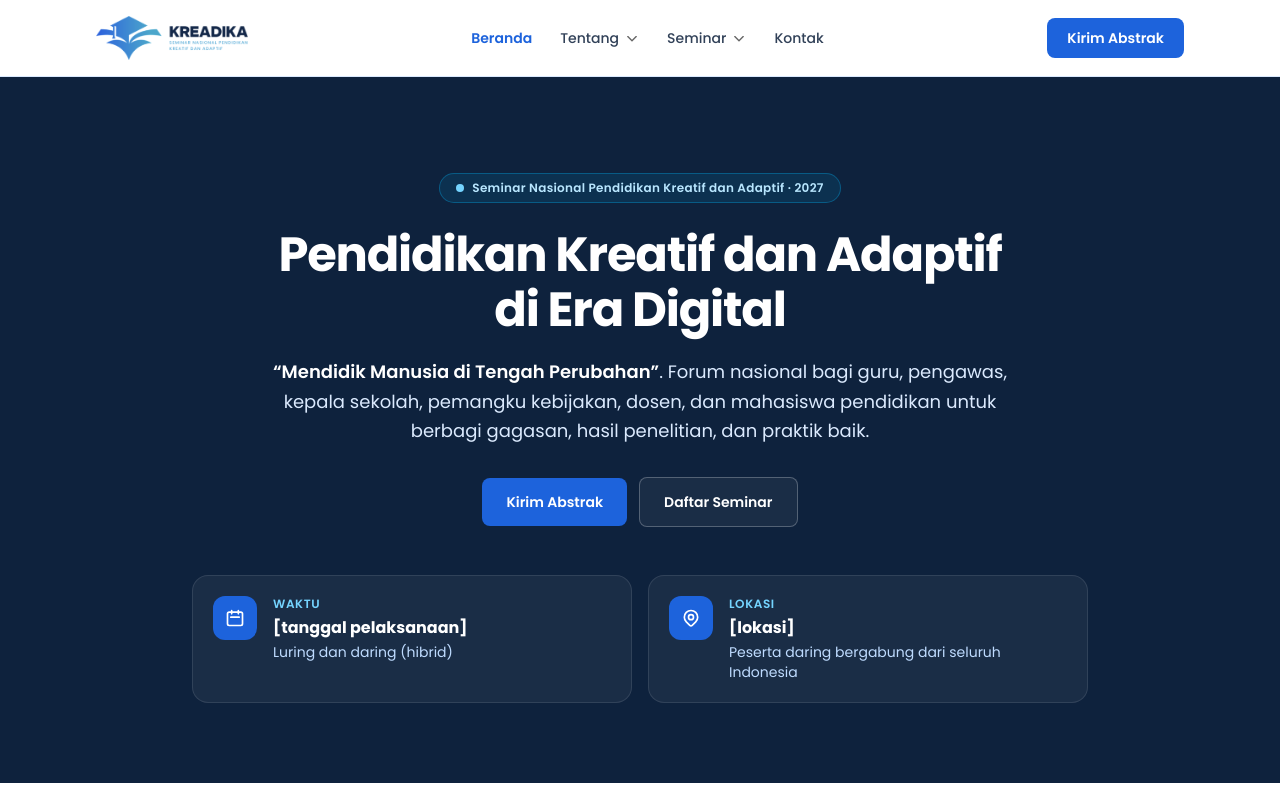
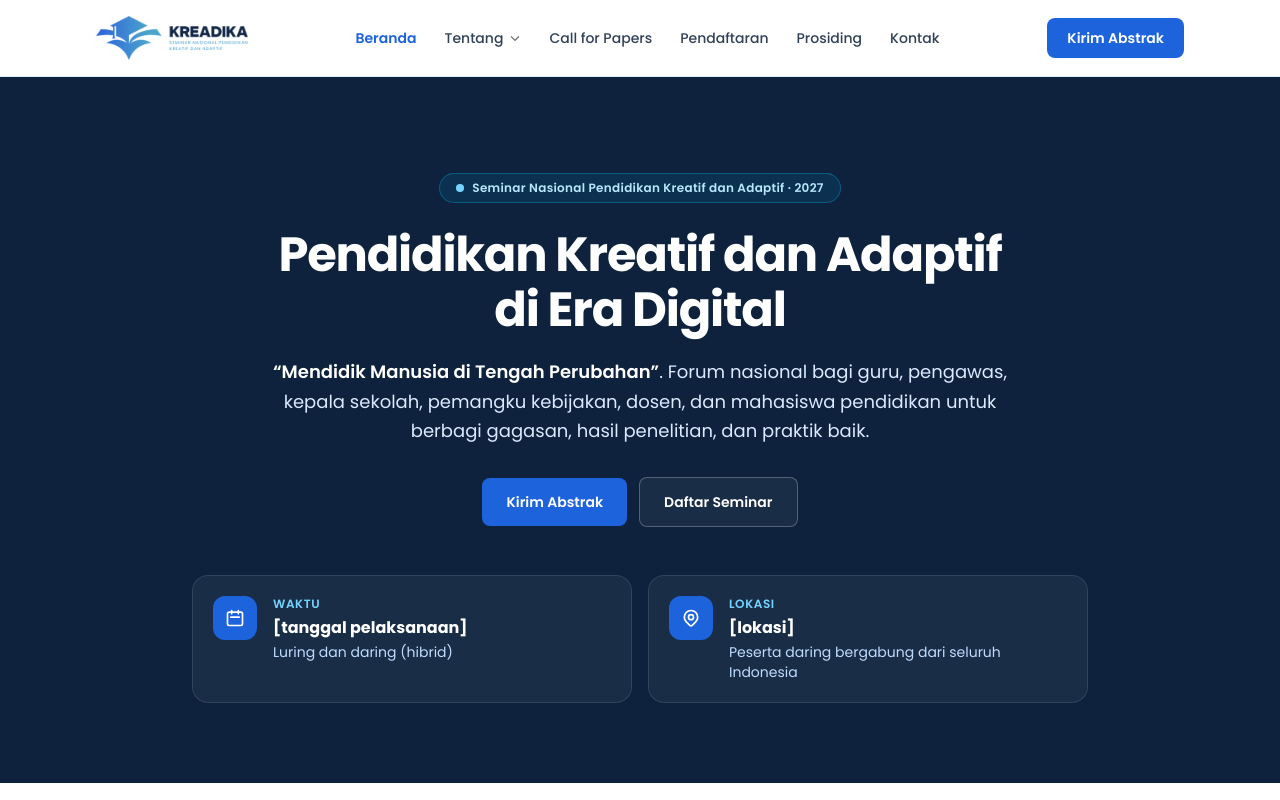
Before and after one commit to AzmiFirmansah/kreadika-landing-page, a React (Vite) app: page / in a window 1280 px wide. Shown: the top 800 px of the page. Built offline with nearby package versions, Linux system fonts and the light colour scheme.

Commit message:
style: refine navbar layout

```diff
--- a/src/components/Navbar.jsx
+++ b/src/components/Navbar.jsx
@@ -34,52 +34,53 @@ function Navbar({ currentPath = "/", onNavigate }) {
           aria-label="Primary Navigation"
           className="hidden md:flex md:items-center"
         >
-          <ul className="flex items-center gap-7 text-sm font-medium text-slate-700">
+          <ul className="flex items-center gap-6 lg:gap-7 text-sm font-medium text-slate-700">
             <li>
               <a
                 href="/"
                 onClick={(e) => handleClick(e, "/")}
-                className={
-                  currentPath === "/" ? "font-semibold text-kreadika-royal" : ""
-                }
+                className={`py-2 transition-colors ${
+                  currentPath === "/"
+                    ? "font-semibold text-kreadika-royal"
+                    : "hover:text-kreadika-royal"
+                }`}
               >
                 Beranda
               </a>
             </li>
 
-            {/* Dropdown Menu: About Seminar */}
+            {/* Dropdown Menu: Tentang */}
             <li className="relative group">
-              <button
-                type="button"
-                data-dropdown-toggle="dropdown-tentang"
-                aria-expanded="false"
-                className={`flex items-center gap-1.5 py-2 cursor-pointer ${
+              <a
+                href="/tentang"
+                onClick={(e) => handleClick(e, "/tentang")}
+                className={`flex items-center gap-1.5 py-2 transition-colors cursor-pointer ${
                   currentPath.startsWith("/tentang") ||
                   currentPath.startsWith("/panitia") ||
                   currentPath.startsWith("/mitra")
                     ? "font-semibold text-kreadika-royal"
-                    : "text-slate-700"
+                    : "hover:text-kreadika-royal"
                 }`}
               >
                 <span>Tentang</span>
                 <img
                   src={chevronDown}
                   alt=""
-                  className="h-3.5 w-3.5 opacity-60"
+                  className="h-3 w-3 opacity-60 transition-transform duration-200 group-hover:rotate-180"
                 />
-              </button>
+              </a>
               <div
                 id="dropdown-tentang"
-                className="hidden group-hover:block absolute left-0 top-full z-50 w-60 pt-1"
+                className="invisible opacity-0 group-hover:visible group-hover:opacity-100 transition-all duration-150 absolute left-0 top-full z-50 w-60 pt-2"
               >
                 <div className="rounded-xl border border-blue-100 bg-white p-1.5 shadow-lg shadow-blue-950/5">
                   <a
                     href="/tentang"
                     onClick={(e) => handleClick(e, "/tentang")}
-                    className={`block rounded-lg px-3.5 py-2.5 text-sm ${
+                    className={`block rounded-lg px-3.5 py-2.5 text-sm transition-colors ${
                       currentPath === "/tentang"
-                        ? "bg-kreadika-ice"
-                        : "hover:bg-slate-50"
+                        ? "bg-kreadika-ice text-kreadika-royal"
+                        : "hover:bg-slate-50 text-slate-700"
                     }`}
                   >
                     <span className="block font-semibold text-kreadika-navy">
@@ -92,10 +93,10 @@ function Navbar({ currentPath = "/", onNavigate }) {
                   <a
                     href="/panitia"
                     onClick={(e) => handleClick(e, "/panitia")}
-                    className={`block rounded-lg px-3.5 py-2.5 text-sm ${
+                    className={`block rounded-lg px-3.5 py-2.5 text-sm transition-colors ${
                       currentPath === "/panitia"
-                        ? "bg-kreadika-ice"
-                        : "hover:bg-slate-50"
+                        ? "bg-kreadika-ice text-kreadika-royal"
+                        : "hover:bg-slate-50 text-slate-700"
                     }`}
                   >
                     <span className="block font-semibold text-kreadika-navy">
@@ -108,10 +109,10 @@ function Navbar({ currentPath = "/", onNavigate }) {
                   <a
                     href="/mitra"
                     onClick={(e) => handleClick(e, "/mitra")}
-                    className={`block rounded-lg px-3.5 py-2.5 text-sm ${
-                      currentPath === "/mitra" || currentPath === "/mitra/"
-                        ? "bg-kreadika-ice"
-                        : "hover:bg-slate-50"
+                    className={`block rounded-lg px-3.5 py-2.5 text-sm transition-colors ${
+                      currentPath.startsWith("/mitra")
+                        ? "bg-kreadika-ice text-kreadika-royal"
+                        : "hover:bg-slate-50 text-slate-700"
                     }`}
                   >
                     <span className="block font-semibold text-kreadika-navy">
@@ -125,109 +126,57 @@ function Navbar({ currentPath = "/", onNavigate }) {
               </div>
             </li>
 
-            {/* Dropdown Menu: Registration & Papers */}
-            <li className="relative group">
-              <button
-                type="button"
-                data-dropdown-toggle="dropdown-seminar"
-                aria-expanded="false"
-                className={`flex items-center gap-1.5 py-2 cursor-pointer ${
-                  currentPath.startsWith("/call-for-papers") ||
-                  currentPath.startsWith("/pendaftaran") ||
-                  currentPath.startsWith("/prosiding")
-                    ? "font-semibold text-kreadika-royal"
-                    : "text-slate-700"
-                }`}
-              >
-                <span>Seminar</span>
-                <img
-                  src={chevronDown}
-                  alt=""
-                  className="h-3.5 w-3.5 opacity-60"
-                />
-              </button>
-              <div
-                id="dropdown-seminar"
-                className="hidden group-hover:block absolute left-0 top-full z-50 w-60 pt-1"
-              >
-                <div className="rounded-xl border border-blue-100 bg-white p-1.5 shadow-lg shadow-blue-950/5">
+            <li>
               <a
                 href="/call-for-papers"
                 onClick={(e) => handleClick(e, "/call-for-papers")}
-                    className={`block rounded-lg px-3.5 py-2.5 text-sm ${
+                className={`py-2 transition-colors ${
                   currentPath.startsWith("/call-for-papers")
-                        ? "bg-kreadika-ice"
-                        : "hover:bg-slate-50"
+                    ? "font-semibold text-kreadika-royal"
+                    : "hover:text-kreadika-royal"
                 }`}
               >
-                    <span className="block font-semibold text-kreadika-navy">
                 Call for Papers
-                    </span>
-                    <span className="block text-xs text-slate-500">
-                      Topik, ketentuan, dan jadwal
-                    </span>
               </a>
+            </li>
+
+            <li>
               <a
                 href="/pendaftaran"
                 onClick={(e) => handleClick(e, "/pendaftaran")}
-                    className={`block rounded-lg px-3.5 py-2.5 text-sm ${
-                      currentPath === "/pendaftaran"
-                        ? "bg-kreadika-ice"
-                        : "hover:bg-slate-50"
+                className={`py-2 transition-colors ${
+                  currentPath.startsWith("/pendaftaran")
+                    ? "font-semibold text-kreadika-royal"
+                    : "hover:text-kreadika-royal"
                 }`}
               >
-                    <span className="block font-semibold text-kreadika-navy">
                 Pendaftaran
-                    </span>
-                    <span className="block text-xs text-slate-500">
-                      Biaya dan cara mendaftar
-                    </span>
               </a>
-                  <a
-                    href="/pendaftaran-online"
-                    onClick={(e) => handleClick(e, "/pendaftaran-online")}
-                    className={`block rounded-lg px-3.5 py-2.5 text-sm ${
-                      currentPath.startsWith("/pendaftaran-online")
-                        ? "bg-kreadika-ice"
-                        : "hover:bg-slate-50"
-                    }`}
-                  >
-                    <span className="block font-semibold text-kreadika-navy">
-                      Pendaftaran Online
-                    </span>
-                    <span className="block text-xs text-slate-500">
-                      Sistem formulir online
-                    </span>
-                  </a>
+            </li>
+
+            <li>
               <a
                 href="/prosiding"
                 onClick={(e) => handleClick(e, "/prosiding")}
-                    className={`block rounded-lg px-3.5 py-2.5 text-sm ${
+                className={`py-2 transition-colors ${
                   currentPath.startsWith("/prosiding")
-                        ? "bg-kreadika-ice"
-                        : "hover:bg-slate-50"
+                    ? "font-semibold text-kreadika-royal"
+                    : "hover:text-kreadika-royal"
                 }`}
               >
-                    <span className="block font-semibold text-kreadika-navy">
                 Prosiding
-                    </span>
-                    <span className="block text-xs text-slate-500">
-                      Terbitan ber-ISSN dan ber-DOI
-                    </span>
               </a>
-                </div>
-              </div>
             </li>
 
             <li>
               <a
                 href="/kontak"
                 onClick={(e) => handleClick(e, "/kontak")}
-                className={
+                className={`py-2 transition-colors ${
                   currentPath === "/kontak"
                     ? "font-semibold text-kreadika-royal"
-                    : ""
-                }
+                    : "hover:text-kreadika-royal"
+                }`}
               >
                 Kontak
               </a>
@@ -296,27 +245,32 @@ function Navbar({ currentPath = "/", onNavigate }) {
           mobileMenuOpen ? "block" : "hidden"
         } border-t border-blue-100 bg-white px-4 pt-3 pb-5 md:hidden`}
       >
-        <div className="space-y-3">
+        <div className="space-y-2">
           <a
             href="/"
             onClick={(e) => handleClick(e, "/")}
-            className="block rounded-lg px-3 py-2 text-sm font-medium text-slate-700"
+            className={`block rounded-lg px-3 py-2 text-sm font-medium transition-colors ${
+              currentPath === "/"
+                ? "bg-kreadika-ice font-semibold text-kreadika-royal"
+                : "text-slate-700 hover:bg-slate-50"
+            }`}
           >
             Beranda
           </a>
 
-          <div className="px-3 py-1">
-            <p className="text-xs font-semibold uppercase tracking-wider text-kreadika-sky">
+          {/* Group: Tentang */}
+          <div className="rounded-lg bg-slate-50/70 p-2.5">
+            <span className="block text-xs font-semibold uppercase tracking-wider text-kreadika-royal">
               Tentang
-            </p>
-            <div className="mt-2 space-y-1 border-l-2 border-blue-100 pl-3">
+            </span>
+            <div className="mt-2 space-y-1 pl-1">
               <a
                 href="/tentang"
                 onClick={(e) => handleClick(e, "/tentang")}
-                className={`block py-1.5 text-sm ${
+                className={`block rounded-md px-2.5 py-1.5 text-sm transition-colors ${
                   currentPath === "/tentang"
-                    ? "font-semibold text-kreadika-royal"
-                    : "text-slate-700"
+                    ? "bg-kreadika-ice font-semibold text-kreadika-royal"
+                    : "text-slate-700 hover:text-kreadika-royal"
                 }`}
               >
                 Tentang KREADIKA
@@ -324,10 +278,10 @@ function Navbar({ currentPath = "/", onNavigate }) {
               <a
                 href="/panitia"
                 onClick={(e) => handleClick(e, "/panitia")}
-                className={`block py-1.5 text-sm ${
+                className={`block rounded-md px-2.5 py-1.5 text-sm transition-colors ${
                   currentPath === "/panitia"
-                    ? "font-semibold text-kreadika-royal"
-                    : "text-slate-700"
+                    ? "bg-kreadika-ice font-semibold text-kreadika-royal"
+                    : "text-slate-700 hover:text-kreadika-royal"
                 }`}
               >
                 Panitia
@@ -335,10 +289,10 @@ function Navbar({ currentPath = "/", onNavigate }) {
               <a
                 href="/mitra"
                 onClick={(e) => handleClick(e, "/mitra")}
-                className={`block py-1.5 text-sm ${
-                  currentPath === "/mitra" || currentPath === "/mitra/"
-                    ? "font-semibold text-kreadika-royal"
-                    : "text-slate-700"
+                className={`block rounded-md px-2.5 py-1.5 text-sm transition-colors ${
+                  currentPath.startsWith("/mitra")
+                    ? "bg-kreadika-ice font-semibold text-kreadika-royal"
+                    : "text-slate-700 hover:text-kreadika-royal"
                 }`}
               >
                 Mitra
@@ -346,65 +300,49 @@ function Navbar({ currentPath = "/", onNavigate }) {
             </div>
           </div>
 
-          <div className="px-3 py-1">
-            <p className="text-xs font-semibold uppercase tracking-wider text-kreadika-sky">
-              Seminar
-            </p>
-            <div className="mt-2 space-y-1 border-l-2 border-blue-100 pl-3">
           <a
             href="/call-for-papers"
             onClick={(e) => handleClick(e, "/call-for-papers")}
-                className={`block py-1.5 text-sm ${
+            className={`block rounded-lg px-3 py-2 text-sm font-medium transition-colors ${
               currentPath.startsWith("/call-for-papers")
-                    ? "font-semibold text-kreadika-royal"
-                    : "text-slate-700"
+                ? "bg-kreadika-ice font-semibold text-kreadika-royal"
+                : "text-slate-700 hover:bg-slate-50"
             }`}
           >
             Call for Papers
           </a>
+
           <a
             href="/pendaftaran"
             onClick={(e) => handleClick(e, "/pendaftaran")}
-                className={`block py-1.5 text-sm ${
-                  currentPath === "/pendaftaran"
-                    ? "font-semibold text-kreadika-royal"
-                    : "text-slate-700"
+            className={`block rounded-lg px-3 py-2 text-sm font-medium transition-colors ${
+              currentPath.startsWith("/pendaftaran")
+                ? "bg-kreadika-ice font-semibold text-kreadika-royal"
+                : "text-slate-700 hover:bg-slate-50"
             }`}
           >
             Pendaftaran
           </a>
-              <a
-                href="/pendaftaran-online"
-                onClick={(e) => handleClick(e, "/pendaftaran-online")}
-                className={`block py-1.5 text-sm ${
-                  currentPath.startsWith("/pendaftaran-online")
-                    ? "font-semibold text-kreadika-royal"
-                    : "text-slate-700"
-                }`}
-              >
-                Pendaftaran Online
-              </a>
+
           <a
             href="/prosiding"
             onClick={(e) => handleClick(e, "/prosiding")}
-                className={`block py-1.5 text-sm ${
+            className={`block rounded-lg px-3 py-2 text-sm font-medium transition-colors ${
               currentPath.startsWith("/prosiding")
-                    ? "font-semibold text-kreadika-royal"
-                    : "text-slate-700"
+                ? "bg-kreadika-ice font-semibold text-kreadika-royal"
+                : "text-slate-700 hover:bg-slate-50"
             }`}
           >
             Prosiding
           </a>
-            </div>
-          </div>
 
           <a
             href="/kontak"
             onClick={(e) => handleClick(e, "/kontak")}
-            className={`block rounded-lg px-3 py-2 text-sm font-medium ${
+            className={`block rounded-lg px-3 py-2 text-sm font-medium transition-colors ${
               currentPath === "/kontak"
-                ? "font-semibold text-kreadika-royal"
-                : "text-slate-700"
+                ? "bg-kreadika-ice font-semibold text-kreadika-royal"
+                : "text-slate-700 hover:bg-slate-50"
             }`}
           >
             Kontak
@@ -414,7 +352,7 @@ function Navbar({ currentPath = "/", onNavigate }) {
             <a
               href="/call-for-papers#kirim"
               onClick={(e) => handleClick(e, "/call-for-papers#kirim")}
-              className="block w-full rounded-lg bg-kreadika-royal px-4 py-2.5 text-center text-sm font-semibold text-white"
+              className="block w-full rounded-lg bg-kreadika-royal px-4 py-2.5 text-center text-sm font-semibold text-white shadow-xs"
             >
               Kirim Abstrak
             </a>
```
Lines whose indentation alone changed are shown as unchanged.
